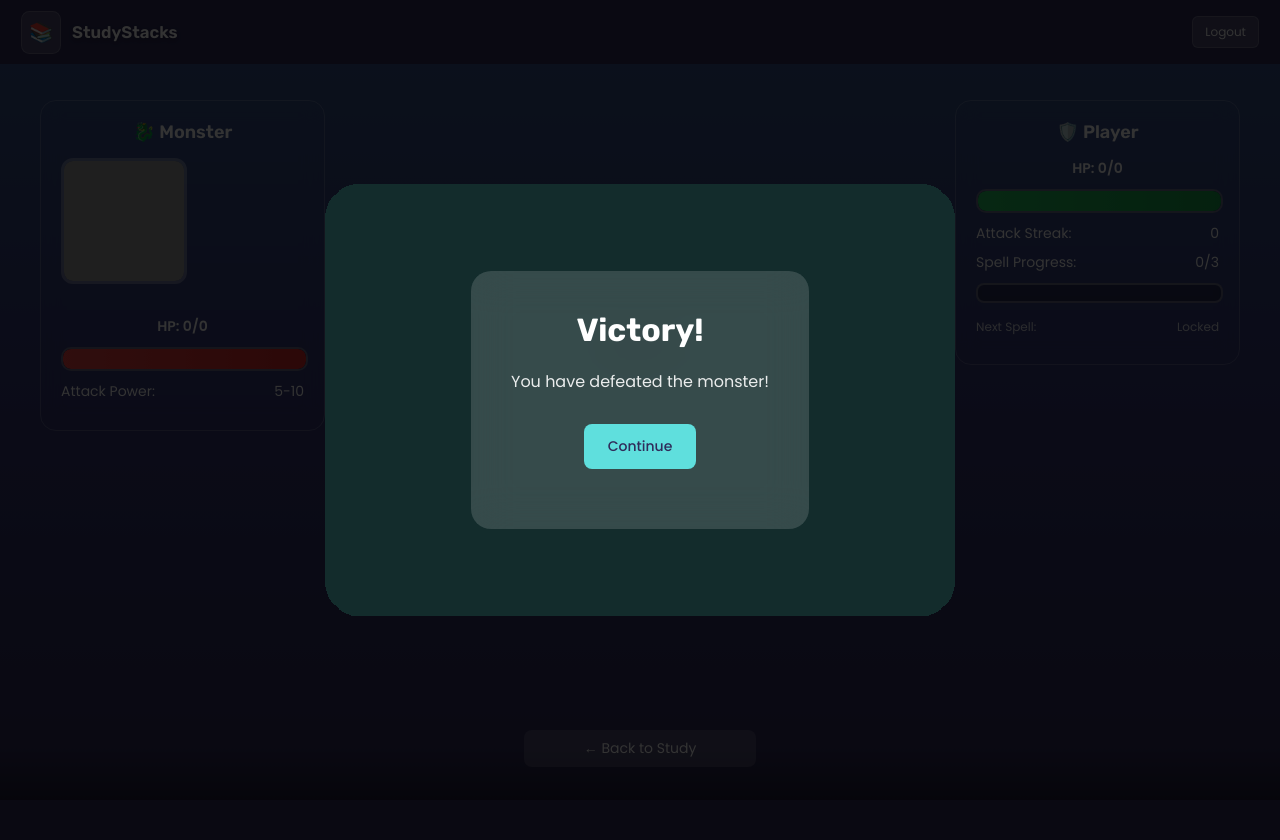
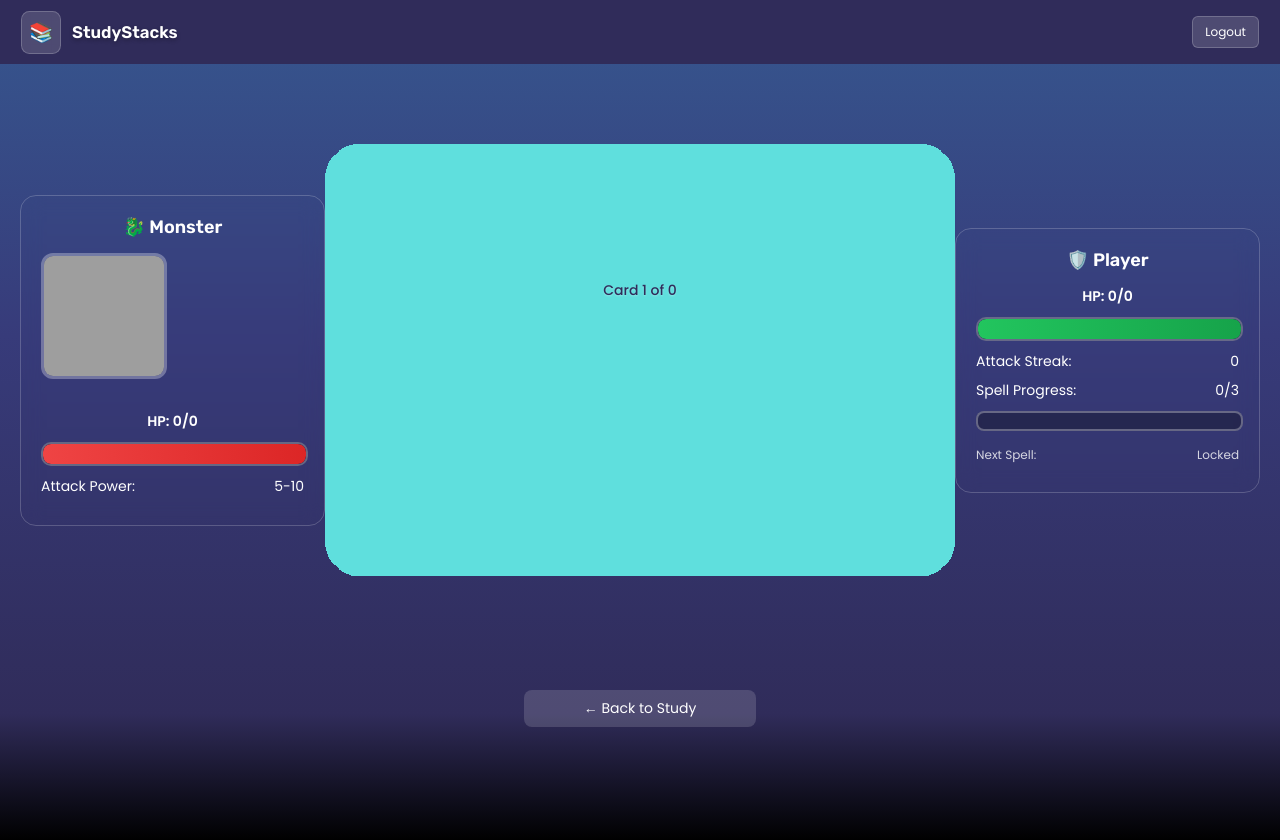
Before and after one commit to MossyConsole/StudyStacks, a Flask app: template templates/study-session.html in a window 1280 px wide. Before the commit the page ends 757 px from the top, so only its background shows below. Run offline with Flask 2, Linux system fonts and the light colour scheme; the template is opened without the code that fills it, so the values that code supplies are empty; some web fonts are replaced; grey boxes are pictures that could not be loaded.

Commit message:
fixed combat fully

```diff
--- a/templates/study-session.html
+++ b/templates/study-session.html
@@ -58,7 +58,7 @@
         }
 
         .content-container {
-            margin-top: 80px;
+            margin-top: 40px;
             padding: 20px;
             max-width: 1200px;
             margin-left: auto;
@@ -69,7 +69,7 @@
             display: grid;
             grid-template-columns: 1fr 2fr 1fr;
             gap: 30px;
-            align-items: start;
+            align-items: center;
         }
 
         .monster-panel {
@@ -80,6 +80,7 @@
             backdrop-filter: blur(10px);
             z-index: 10;
             position: relative;
+            margin-left: -20px;
         }
 
         .player-panel {
@@ -90,6 +91,7 @@
             backdrop-filter: blur(10px);
             z-index: 10;
             position: relative;
+            margin-right: -20px;
         }
 
         .health-bar {
@@ -209,7 +211,7 @@
         .card-content {
             position: relative;
             z-index: 2;
-            padding: 120px 80px;
+            padding: 150px 50px;
         }
 
         .deck-title {
@@ -217,7 +219,7 @@
             font-size: 24px;
             font-weight: 600;
             color: var(--space-cadet);
-            margin-bottom: 30px;
+            margin-bottom: 0px;
             text-shadow: 0 1px 2px rgba(255, 255, 255, 0.3);
         }
 
@@ -401,7 +403,7 @@
         }
 
         .hidden {
-            display: none;
+            display: none !important;
         }
 
         .next-card-btn {
@@ -657,8 +659,8 @@
         // Game state variables
         let playerHP = 0;
         let playerMaxHP = 0;
-        let monsterHP = 0;
-        let monsterMaxHP = 0;
+        let monsterHP = 1;
+        let monsterMaxHP = 1;
         let attackStreak = 0;
         let spellProgress = 0;
         let gameOver = false;
@@ -671,9 +673,9 @@
         });
 
         function initializeGame() {
-            // Calculate health values
+            // Calculate health values (doubled)
             const totalCards = studyData.length;
-            playerMaxHP = totalCards * 10;
+            playerMaxHP = totalCards * 20;  // Doubled from 10 to 20
             monsterMaxHP = Math.ceil((playerMaxHP * 2/3) / 10) * 10;
 
             // Set initial HP
@@ -693,8 +695,14 @@
 
         function loadCard(index) {
             if (index >= studyData.length) {
-                showSessionComplete();
-                return;
+                // Check if monster is still alive - if so, loop back to beginning
+                if (monsterHP > 0 && !gameOver) {
+                    currentCardIndex = 0;
+                    index = 0;
+                } else {
+                    showSessionComplete();
+                    return;
+                }
             }
 
             const cardData = studyData[index];
```
